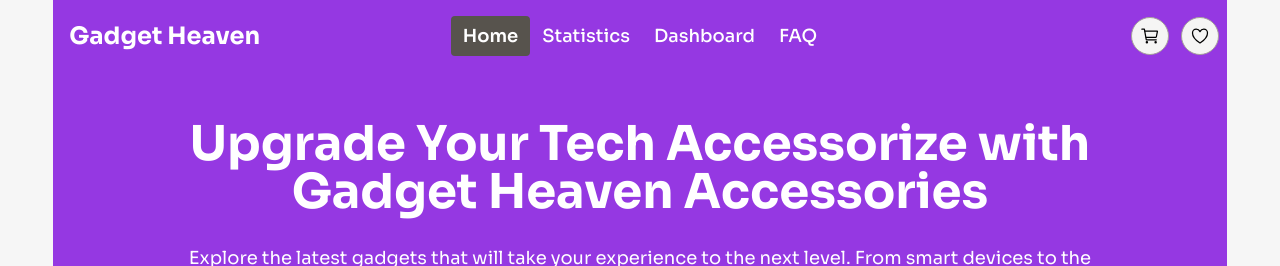
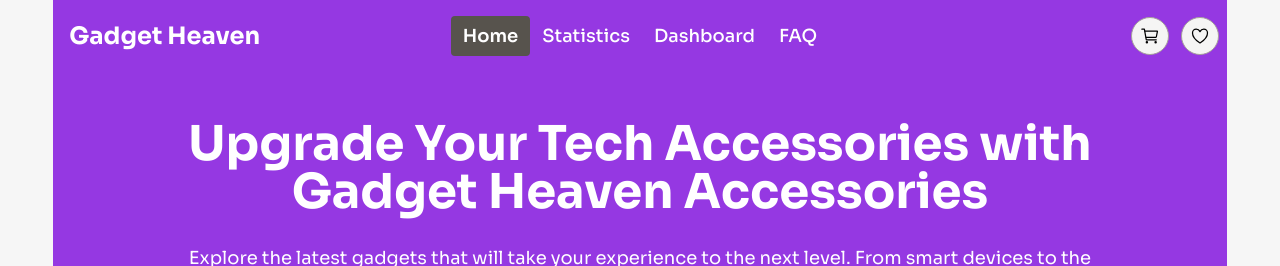
Before and after one commit to programming-hero-web-course-4/b10a8-gadget-heaven-legendary-idiot, a React (Vite) app: page / in a window 1280 px wide. Shown: the top 266 px of the page. Built offline with nearby package versions, Linux system fonts and the light colour scheme.

Commit message:
README.md file updated

```diff
--- a/src/components/HomeBanner.jsx
+++ b/src/components/HomeBanner.jsx
@@ -5,7 +5,7 @@
     <div className="text-center rounded-b-2xl">
       <div className="space-y-7 bg-[#9538E2] min-h-[500px] pt-4 sm:pt-12 rounded-b-2xl">
         <h2 className="text-2xl md:text-4xl lg:text-5xl font-bold text-white w-[80%] mx-auto">
-          Upgrade Your Tech Accessorize with Gadget Heaven Accessories
+          Upgrade Your Tech Accessories with Gadget Heaven Accessories
         </h2>
         <p className="text-base sm:text-lg font-normal text-white text-center w-[80%] mx-auto">
           Explore the latest gadgets that will take your experience to the next
```
Also changed, not shown: 1 other file (tests, documents, lock files or other folders).
